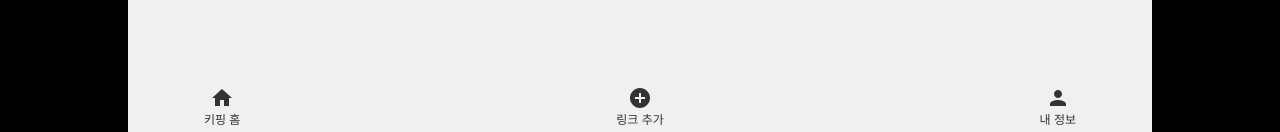
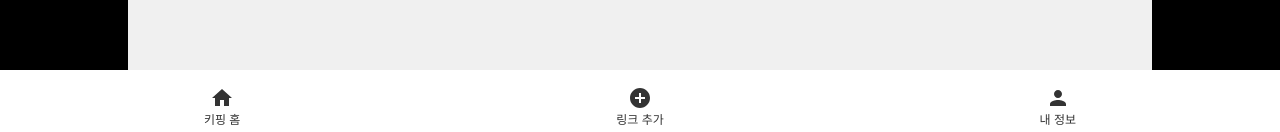
Before and after one commit to hanbeulYou/link-app-fe, a React (Vite) app: page / in a window 1280 px wide. Shown: the part 658-790 px from the top of the page. Built offline with nearby package versions, Linux system fonts and the light colour scheme; a web font is replaced by a local one.

Commit message:
feat: white 색상 추가

```diff
--- a/src/styles/theme.ts
+++ b/src/styles/theme.ts
@@ -9,6 +9,7 @@ const theme = {
     background: "#f9fafb",
     textPrimary: "#111827",
     textSecondary: "#6b7280",
+    white: "#ffffff",
   },
   fonts: {
     body: [
```
